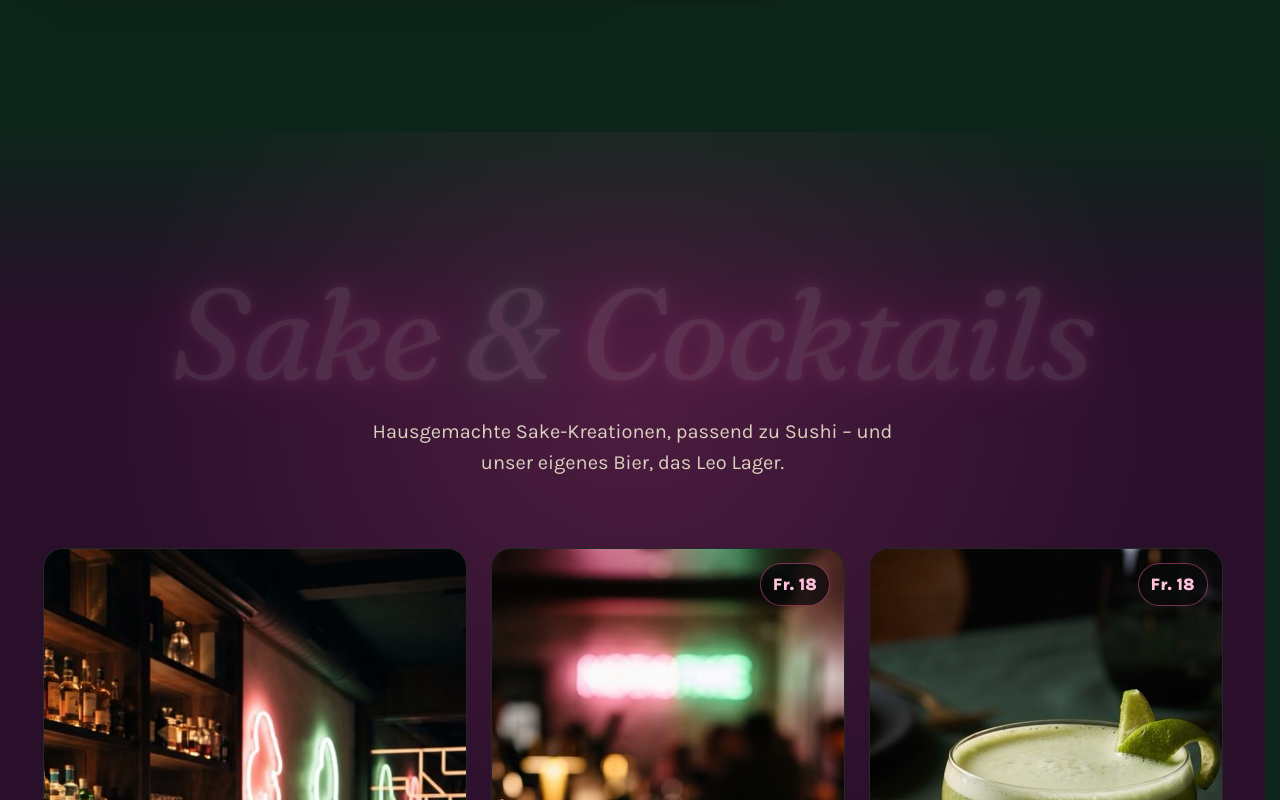
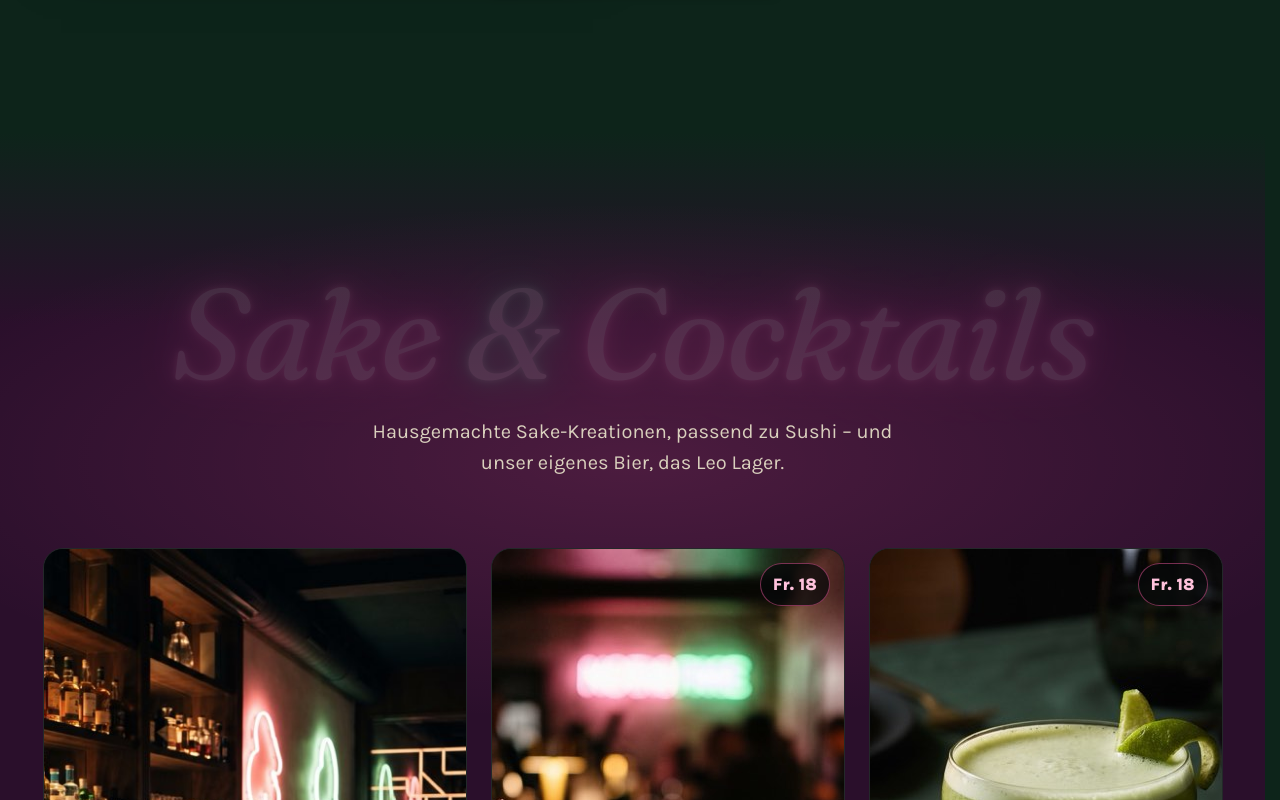
Before and after one commit to julia-mirku/leo-sushi-muster, a plain HTML site: page index.html in a window 1280 px wide. Shown: the part 8340-9140 px from the top of the page. Drawn offline with Linux system fonts and the light colour scheme.

Commit message:
Add files via upload

```diff
--- a/index.html
+++ b/index.html
@@ -259,7 +259,7 @@ h2 i{font-weight:400;color:var(--gold2)}
 
 /* ---------- Bar ---------- */
 :root{--fade:clamp(120px,15vw,220px);--lila:#2a0f2b;--fast-schwarz:#0b070b}
-.bar{padding:clamp(90px,11vw,160px) 0;background:radial-gradient(60% 40% at 50% 18%,rgba(255,95,168,.16),transparent 70%),linear-gradient(180deg,var(--green-main) 0,var(--lila) var(--fade),var(--lila) calc(100% - var(--fade)),var(--fast-schwarz) 100%);position:relative;overflow:hidden}
+.bar{padding:clamp(90px,11vw,160px) 0;background:radial-gradient(min(60vw,820px) 260px at 50% 330px,rgba(255,95,168,.16),rgba(255,95,168,0) 100%),linear-gradient(180deg,var(--green-main) 0,var(--lila) var(--fade),var(--lila) calc(100% - var(--fade)),var(--fast-schwarz) 100%);position:relative;overflow:hidden}
 .neon{font-family:var(--serif);font-style:italic;font-weight:400;font-variation-settings:"SOFT" 100,"WONK" 1,"opsz" 144;font-size:clamp(54px,10vw,150px);line-height:.95;text-align:center;color:#ffd9ea;text-shadow:0 0 6px #ff9fcb,0 0 18px var(--neon),0 0 44px var(--neon),0 0 90px rgba(255,95,168,.6);opacity:.12;letter-spacing:-.01em}
 .neon .g{color:#d9ffe9;text-shadow:0 0 6px #b8ffd8,0 0 18px #33e08a,0 0 44px #33e08a,0 0 90px rgba(51,224,138,.5)}
 .neon.on{animation:flick 1.6s steps(1) forwards}
```
